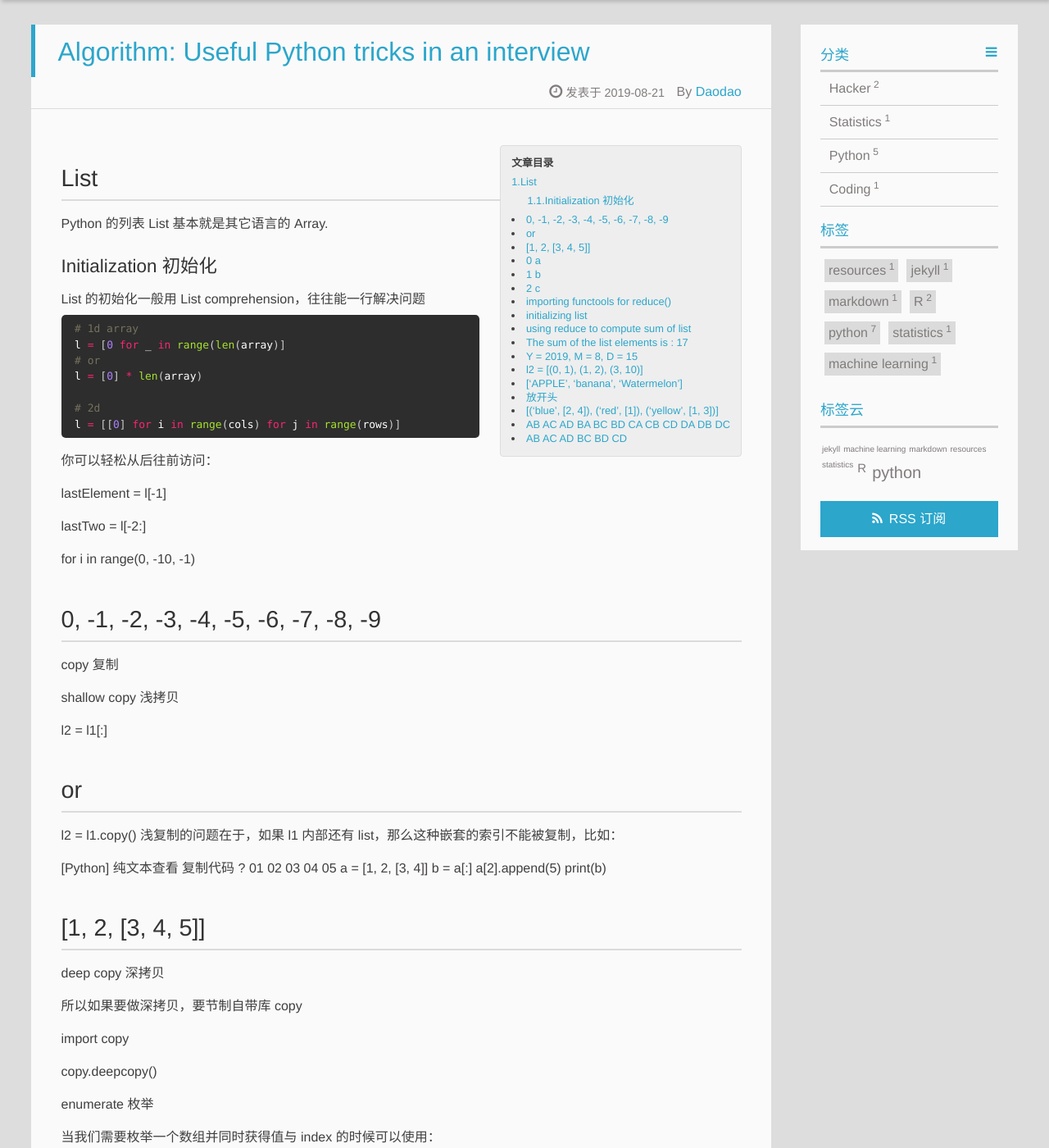
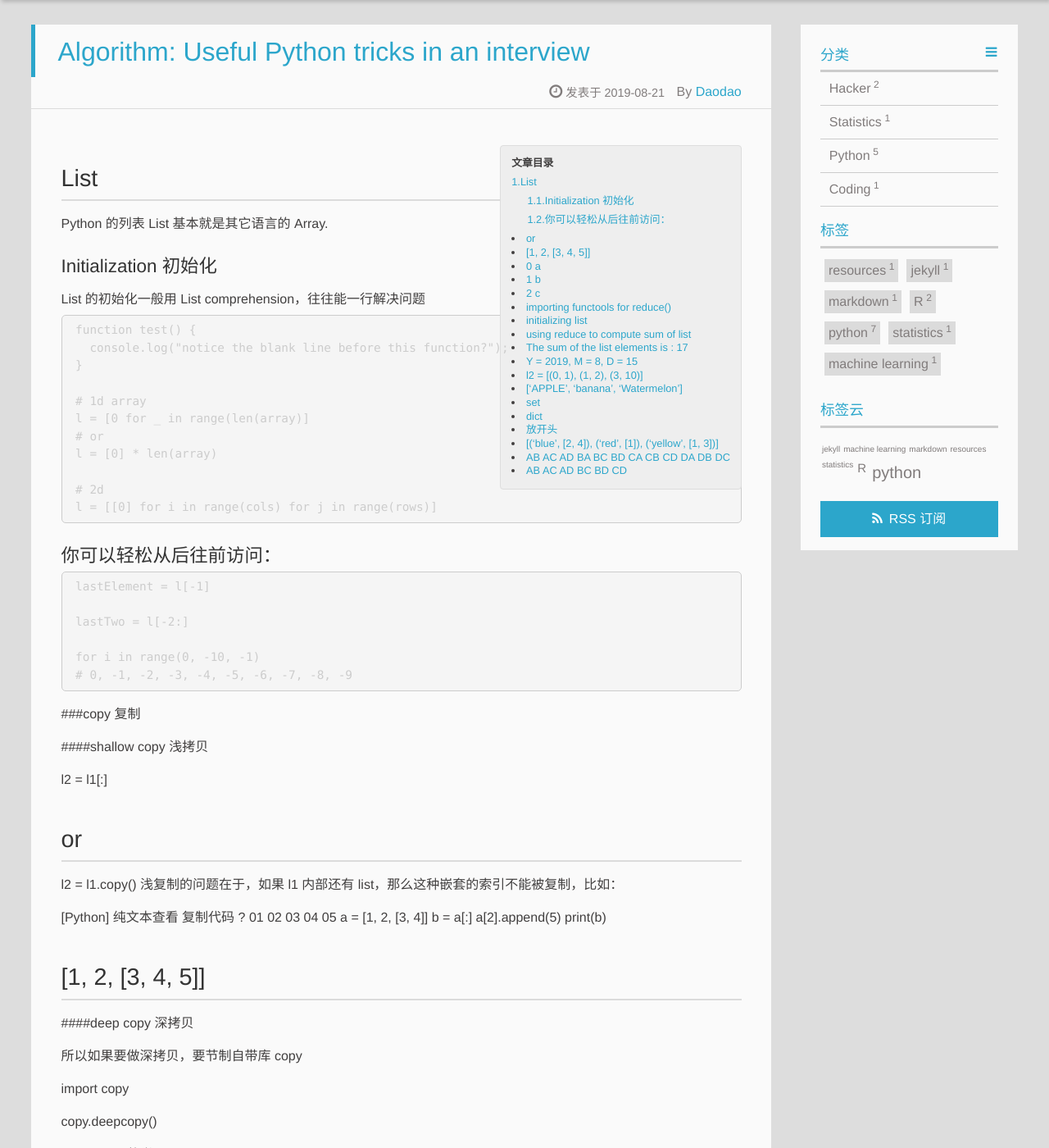
Before and after one commit to iamchilli/chili, a Jekyll site: the page built from _posts/2019-08-21-python-points.md, in a window 1280 px wide and 1400 px high, scrolled down 210 px. Shown: the whole window at 82% size. Built offline with Jekyll 4.4.1, drawn with Linux system fonts in a browser that asks for light colours.

Commit message:
Update 2019-08-21-python-points.md

````diff
--- a/_posts/2019-08-21-python-points.md
+++ b/_posts/2019-08-21-python-points.md
@@ -11,7 +11,11 @@ Python 的列表 List 基本就是其它语言的 Array.
 ### Initialization 初始化
 List 的初始化一般用 List comprehension，往往能一行解决问题
 
-```python
+```python3
+function test() {
+  console.log("notice the blank line before this function?");
+}
+
 # 1d array
 l = [0 for _ in range(len(array)]
 # or
@@ -21,18 +25,20 @@ l = [0] * len(array)
 l = [[0] for i in range(cols) for j in range(rows)]
 ```
 
-你可以轻松从后往前访问：
+### 你可以轻松从后往前访问：
 
+```python3
 lastElement = l[-1]
 
 lastTwo = l[-2:]
 
 for i in range(0, -10, -1)
 # 0, -1, -2, -3, -4, -5, -6, -7, -8, -9
+```
 
-copy 复制
+###copy 复制
 
-shallow copy 浅拷贝
+####shallow copy 浅拷贝
 
 l2 = l1[:]
 # or
@@ -53,7 +59,7 @@ print(b)
 # [1, 2, [3, 4, 5]]
 
 
-deep copy 深拷贝
+####deep copy 深拷贝
 
 所以如果要做深拷贝，要节制自带库 copy
 
@@ -187,7 +193,7 @@ def sortfunc(a, b):
       return a - b
 
 
-set
+# set
 
 set 的查找操作复杂度为O(1)，有时候可以替代dict 来存储中间过程。
 
@@ -195,7 +201,7 @@ add : set 的添加是 add 不是append
 remove vs discard: 都是删除操作，区别在于remove不存在的元素会报错，discard不会。
 union, intersection: 快速获得并集和交集，方便一些去重操作。
 
-dict
+# dict
 
 字典，相当于其它语言中的map, hashtable, hashmap之类的，读取操作也是O(1) 复杂度
 
````
